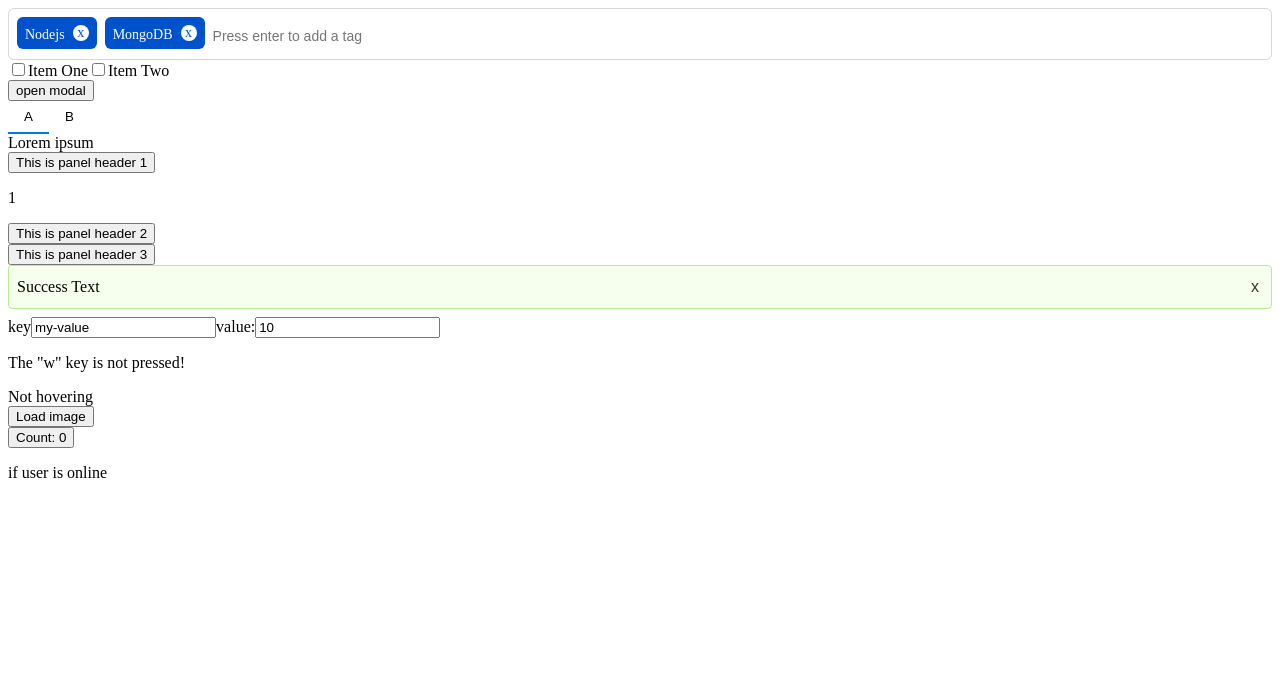
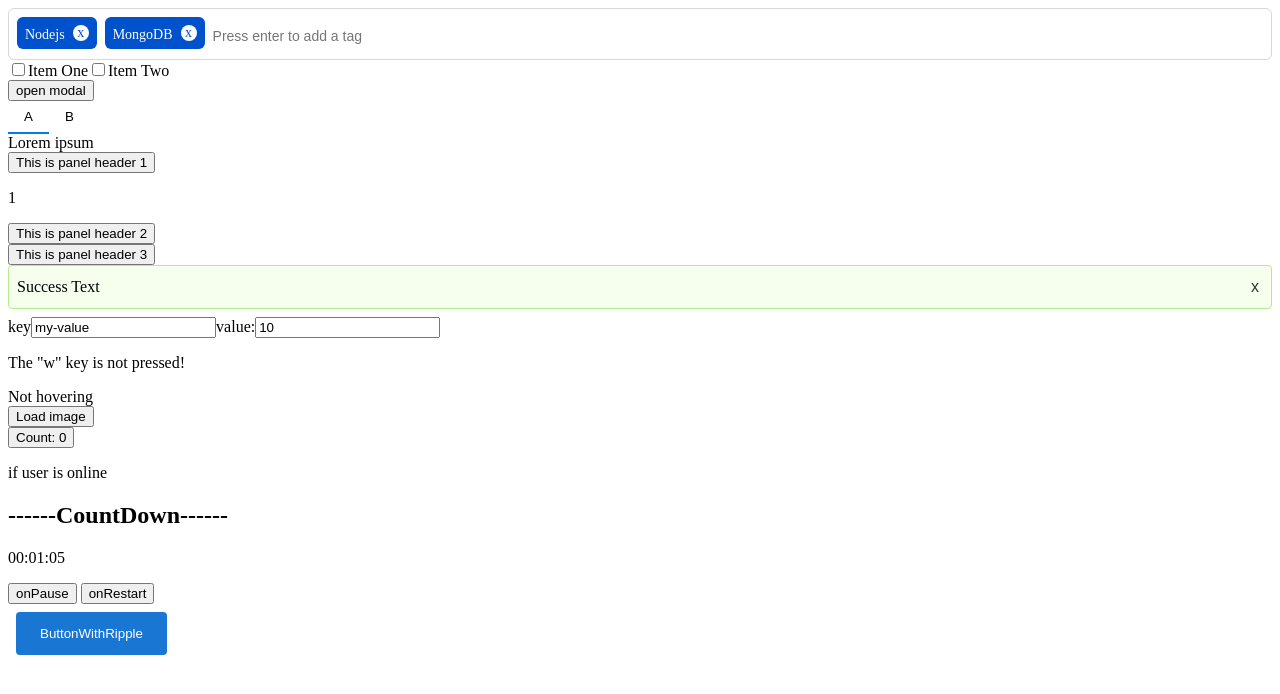
Before and after one commit to wangshaojie98/react-component, a React (Create React App) app: page / in a window 1280 px wide. Shown: the top 694 px of the page. Built offline with nearby package versions, Linux system fonts and the light colour scheme.

Commit message:
feat(components): add CountDown、ButtonWithRipple

```diff
--- a/package.json
+++ b/package.json
@@ -10,6 +10,8 @@
     "@types/node": "^16.18.0",
     "@types/react": "^18.0.22",
     "@types/react-dom": "^18.0.7",
+    "mobx": "^6.7.0",
+    "mobx-react": "^7.6.0",
     "react": "^18.2.0",
     "react-dom": "^18.2.0",
     "react-scripts": "5.0.1",
--- a/src/App.tsx
+++ b/src/App.tsx
@@ -6,6 +6,8 @@ import {
   Tabs,
   Collapse,
   Alert,
+  CountDown,
+  ButtonWithRipple,
 } from "./components";
 import {
   useInterval,
@@ -183,6 +185,8 @@ function App() {
       <UseAsyncDemo />
       <UseGetSetDemo />
       <UseNavigatorOnLineDemo />
+      <CountDown />
+      <ButtonWithRipple onClick={() => {console.log()}}> ButtonWithRipple </ButtonWithRipple>
     </div>
   );
 }
--- /dev/null
+++ b/src/components/ButtonWithRipple/index.scss
@@ -0,0 +1,45 @@
+.ripple-button {
+  border-radius: 4px;
+  border: none;
+  margin: 8px;
+  padding: 14px 24px;
+  background: #1976d2;
+  color: #fff;
+  overflow: hidden;
+  position: relative;
+  cursor: pointer;
+
+  & > .ripple {
+    position: absolute;
+    z-index: 1;
+    animation: 1s ease 1 forwards ripple;
+    width: 20px;
+    height: 20px;
+    content: '';
+    background: rgba(255, 255, 255, 0.5);
+    border-radius: 9999px ;
+    opacity: 1;
+  }
+
+  & > .content {
+    position: relative;
+    z-index: 2;
+  }
+
+  @keyframes ripple {
+    0% {
+      opacity: 1;
+      scale: 1;
+    }
+
+    50% {
+      opacity: 0.375;
+      scale: 10;
+    }
+
+    100% {
+      opacity: 0;
+      scale: 35;
+    }
+  }
+}
--- /dev/null
+++ b/src/components/ButtonWithRipple/index.tsx
@@ -0,0 +1,63 @@
+import React, { useState, useEffect } from 'react'
+import { observer } from 'mobx-react'
+import { makeAutoObservable } from 'mobx'
+
+import './index.scss'
+
+type ButtonWithRippleProps = {
+  children: React.ReactNode;
+  onClick: (e: React.MouseEvent<HTMLButtonElement | HTMLAnchorElement, MouseEvent>) => void
+}
+
+/**
+ * 设计动画
+ * 点击时获取目标target的相对视窗坐标信息、鼠标点击的相对视窗的坐标信息。根据计算获取相对button的点击的相对位置坐标
+ * 当coords坐标信息发生变化，设置isRippling为true,一定时间后isRippling为false
+ * 当isRippling为true时，插入一个动画层元素，动画执行，当isRippling为false时动画结束。动画层消失。
+ */
+const ButtonWithRipple: React.FC<ButtonWithRippleProps> = ({ children, onClick }) => {
+  const [isRippling, setIsRippling] = useState(false)
+  const [coords, setCoords] = useState([-1, -1])
+
+  const handleClick = (e: React.MouseEvent<HTMLButtonElement | HTMLAnchorElement, MouseEvent>) => {
+    const { clientX, clientY } = e // 鼠标点击时视窗的坐标
+    const rect = e.currentTarget.getBoundingClientRect(); // button 元素视窗位置信息
+    const res = [clientX - rect.left, clientY - rect.top];
+
+    setCoords(res)
+    onClick(e)
+  }
+
+  useEffect(() => {
+    if (coords[0] > -1 || coords[1] > -1) {
+      setIsRippling(true)
+
+      setTimeout(() => {
+        setCoords([-1, -1])
+        setIsRippling(false);
+      }, 300)
+    }
+  }, [coords])
+  return (
+    <button onClick={handleClick} className="ripple-button">
+      <span className='content'>{children}</span>
+      {
+        isRippling ? (
+          <div className='ripple' style={{ left: coords[0], top: coords[1]}}></div>
+        ): null
+      }
+    </button>
+  )
+}
+
+
+export default ButtonWithRipple;
+/**
+ * 好文：
+ * https://developer.mozilla.org/zh-CN/docs/Web/API/Element/getBoundingClientRect
+ * https://developer.mozilla.org/zh-CN/docs/Web/API/MouseEvent/clientX
+ * https://segmentfault.com/a/1190000002405897
+ * https://developer.mozilla.org/zh-CN/docs/Web/CSS/animation
+ * https://www.jianshu.com/p/1dd668ccc97a target vs currentTarget
+ * 动画要比消失慢
+ */
--- /dev/null
+++ b/src/components/CountDown/index.tsx
@@ -0,0 +1,142 @@
+import React, { useState } from 'react'
+import { observer } from 'mobx-react'
+
+import { makeAutoObservable } from 'mobx'
+
+type CountDownProps = {
+  str: string;
+  isStart: boolean;
+  onPause: () => void;
+  onResume: () => void;
+  onRestart: () => void;
+}
+
+const CountDown: React.FC<CountDownProps> = (props) => {
+  return (
+    <div className='count-down'>
+      <h2>------CountDown------</h2>
+      <p>{props.str}</p>
+      <button onClick={props.isStart ? props.onPause : props.onResume}>{props.isStart ? 'onPause' : 'onResume'}</button>&nbsp;
+      <button onClick={props.onRestart}>onRestart</button>
+
+    </div>
+  )
+}
+
+const CountDownContainer: React.FC = observer(() => {
+  const [model] = useState(() => new Model(0, 1, 10))
+  return (
+    <>
+      <CountDown
+        str={model.getString()}
+        isStart={model.isStart}
+        onPause={model.onPause}
+        onResume={model.onResume}
+        onRestart={model.onRestart}
+      />
+    </>
+  )
+})
+
+
+export default CountDownContainer
+
+class Model {
+  records: [number, number, number]
+  timer: any;
+  isStart: boolean;
+  constructor(public h = 2, public m = 0, public s = 0) {
+    this.h = h;
+    this.m = m;
+    this.s = s;
+    this.isStart = true;
+
+    this.records = [h, m, s];
+    this.timer = null;
+
+    makeAutoObservable(this, {}, { autoBind: true })
+
+    this.start()
+  }
+
+  decreaseH() {
+    if (this.h === 0) {
+      this.clearInterval()
+      return
+    }
+
+    this.h--;
+  }
+
+  decreaseM() {
+    if (this.m > 0) {
+      this.m--
+      return;
+    }
+
+    if (this.h > 0) {
+      this.m = 59;
+    }
+
+    this.decreaseH()
+  }
+
+  decreaseS() {
+    if (this.s > 0) {
+      this.s--
+      return;
+    }
+
+    if (this.m > 0 || this.h > 0) {
+      this.s = 59;
+    }
+
+    this.decreaseM()
+  }
+
+  clearInterval() {
+    if (this.timer) {
+      clearInterval(this.timer)
+    }
+  }
+
+  start() {
+    this.clearInterval()
+
+    this.timer = setInterval(() => {
+      this.decreaseS()
+    }, 1000)
+  }
+
+  resetHMS() {
+    this.clearInterval()
+
+    const [h, m, s] = this.records;
+    this.h = h;
+    this.m = m;
+    this.s = s;
+  }
+
+  onPause() {
+    // 清空计时器
+    this.clearInterval()
+    this.isStart = false;
+  }
+
+  onResume() {
+    // 开启倒计时
+    this.start()
+    this.isStart = true;
+  }
+
+  onRestart() {
+    // 重新开始
+    this.isStart = true;
+    this.resetHMS()
+    this.start()
+  }
+
+  getString() {
+    return `${this.h < 10 ? 0 : ''}${this.h}:${this.m < 10 ? 0 : ''}${this.m}:${this.s < 10 ? 0 : ''}${this.s}`
+  }
+}
--- a/src/components/index.ts
+++ b/src/components/index.ts
@@ -4,3 +4,5 @@ export { default as Modal } from './Modal'
 export { default as Tabs } from './Tabs'
 export { default as Collapse } from './Collapse'
 export { default as Alert } from './Alert'
+export { default as CountDown } from './CountDown'
+export { default as ButtonWithRipple } from './ButtonWithRipple'
```
Also changed, not shown: src/components/CountDown/index.scss (added, +78 -0 lines), 1 other file (tests, documents, lock files or other folders).
